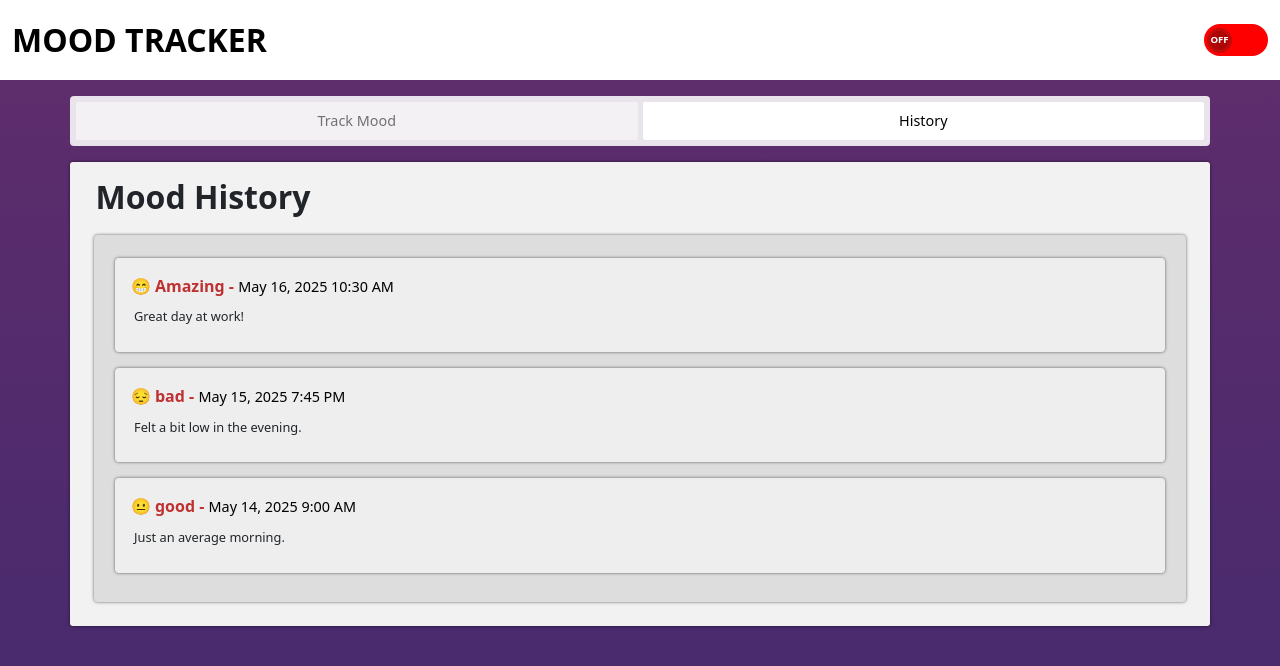
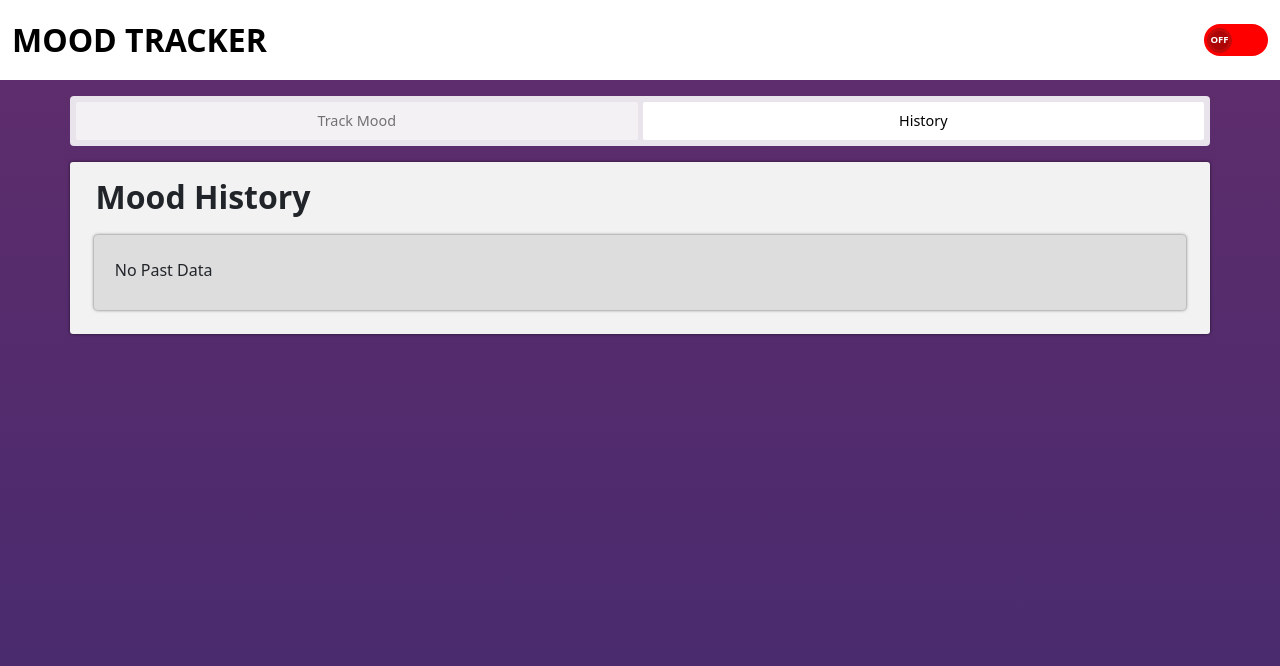
Before and after one commit to Nitesh47kumars/MOOD-TRACKER, a React (Vite) app: page /history in a window 1280 px wide. Shown: the top 666 px of the page. Built offline with nearby package versions, Linux system fonts and the light colour scheme.

Commit message:
connects moodtracker to moodhistory with AI help to fix error

```diff
--- a/src/Components/MoodHistory.jsx
+++ b/src/Components/MoodHistory.jsx
@@ -1,4 +1,4 @@
-import React from 'react'
+import React, { useEffect, useState } from 'react'
 import './MoodHistory.css'
 
 const MoodHistory = () => {
@@ -7,23 +7,36 @@ const MoodHistory = () => {
     { id: 2, mood: '😔 bad', date: 'May 15, 2025 7:45 PM', note: 'Felt a bit low in the evening.' },
     { id: 3, mood: '😐 good', date: 'May 14, 2025 9:00 AM', note: 'Just an average morning.' },
   ];
+  const [entry,setEntry] = useState([]);
+
+  useEffect(() =>{
+    const saved = JSON.parse(localStorage.getItem('moodEntry'))|| [];
+    setEntry(saved);
+  },[]);
+
   return (
+
     <>
         <div className='container'>
             <div className='moodhistory'>
                 <h2>Mood History</h2>
 
                 <ul className='moodhistory-content'>
+                    {entry.length === 0 ? (
+                        <p>No Past Data</p>
+                    )
+                    :
+                    (
+                        entry.map((data,idx)=>(
+                            <li key={idx} className='moodhistory-data'>
 
-                    {dummyData.map((data) =>(
-                        <li key={data.id} className='moodhistory-data'>
+                                <span>{data.mood} - </span>
+                                <span>{data.date}</span>
+                                <p>{data.text}</p>
 
-                            <span>{data.mood} - </span>
-                            <span>{data.date}</span>
-                            <p>{data.note}</p>
-
-                        </li>
-                    ))}
+                            </li>
+                        ))
+                    )}
 
                 </ul>
             </div>
--- a/src/Components/MoodTracker.jsx
+++ b/src/Components/MoodTracker.jsx
@@ -7,7 +7,7 @@ const MoodTracker = ({selectedMood}) => {
     const [message,setMessage] = useState([]);
 
     useEffect(()=>{
-      const savedata = JSON.parse(localStorage.getItem("moodEntries"))|| []
+      const savedata = JSON.parse(localStorage.getItem("moodEntry"))|| []
       setMessage(savedata);
     },[]);
 
@@ -17,13 +17,13 @@ const MoodTracker = ({selectedMood}) => {
         const newEntry = {
             mood : selectedMood,
             text: msg,
-            date: new Date().toLocaleDateString()
+            date: new Date().toLocaleString()
         }
 
 
 
         const update = [newEntry,...message]
-        localStorage.setItem("moodEntries",JSON.stringify(update))
+        localStorage.setItem("moodEntry",JSON.stringify(update))
 
         setMessage(update);
         setMsg("");
@@ -32,7 +32,7 @@ const MoodTracker = ({selectedMood}) => {
     <>
       <div className='moodtracker'>
         <div className='moodtracker-header'>
-          <h1>Jounral Entry</h1>
+          <h1>Journal Entry</h1>
           <p>Your Selected Mood:<strong>{ selectedMood||" None"}</strong></p>
         </div>
 
```
